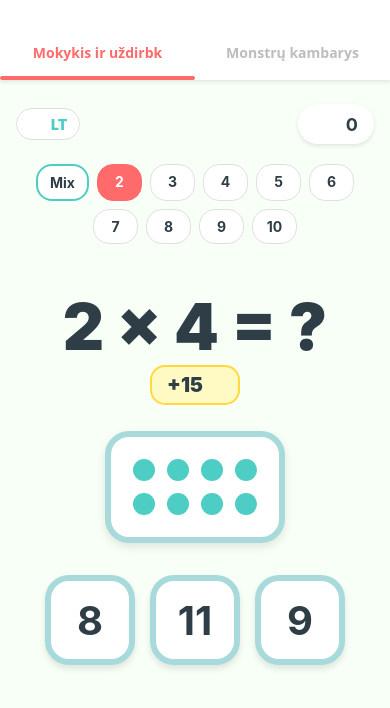
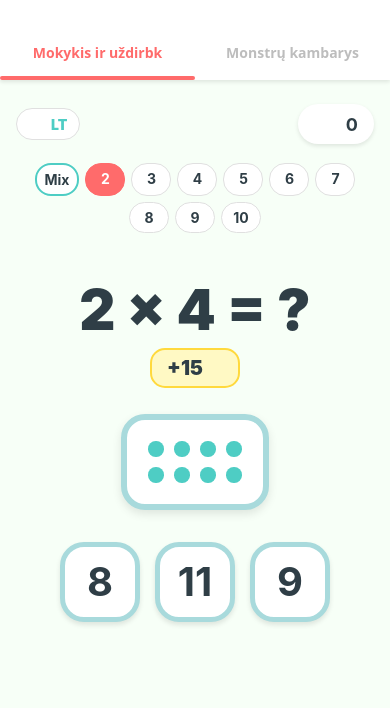
Before and after one commit to andriusgodeliauskas/app-multiplay, a React Native app: screen /Math in a window 390 px wide. Shown: the top 708 px of the page. Built offline with nearby package versions, Linux system fonts and the light colour scheme; some icons are missing.

Commit message:
UI Optimization: Reduce vertical height of all components to completely eliminate scroll on most screens

```diff
--- a/src/components/MathGrid.js
+++ b/src/components/MathGrid.js
@@ -11,15 +11,15 @@ export const MathGrid = ({ rows, cols }) => {
     // Dynamic dot size based on columns AND rows
     // Max width/height to keep it "not static/too tall"
     const maxGridWidth = Math.min(windowWidth - 60, 500);
-    const maxGridHeight = Math.min(windowHeight * 0.4, 400); // Max 40% of screen height
+    const maxGridHeight = Math.min(windowHeight * 0.25, 220); // Much smaller max height
 
     // Calculate cell size that fits both dimensions
-    const cellWidth = Math.floor(maxGridWidth / cols) - 4;
-    const cellHeight = Math.floor(maxGridHeight / rows) - 4;
+    const cellWidth = Math.floor(maxGridWidth / cols) - 2;
+    const cellHeight = Math.floor(maxGridHeight / rows) - 2;
 
-    // Choose the smaller one so it fits in both directions, but cap at 30px
-    const cellSize = Math.min(30, cellWidth, cellHeight);
-    const dotSize = cellSize * 0.75;
+    // Cap at 22px to keep it compact
+    const cellSize = Math.min(22, cellWidth, cellHeight);
+    const dotSize = cellSize * 0.7;
 
     return (
         <View style={styles.container}>
--- a/src/screens/MathScreen.js
+++ b/src/screens/MathScreen.js
@@ -233,15 +233,16 @@ const styles = StyleSheet.create({
     },
     levelButton: {
         backgroundColor: COLORS.white,
-        paddingHorizontal: 12,
-        paddingVertical: 8,
+        paddingHorizontal: 8,
+        paddingVertical: 6,
         borderRadius: RADIUS.md,
-        margin: 4,
-        minWidth: 45,
+        margin: 3,
+        minWidth: 40,
         alignItems: 'center',
         borderWidth: 1,
         borderColor: COLORS.border,
     },
+
     levelButtonActive: {
         backgroundColor: COLORS.primary,
         borderColor: COLORS.primary,
@@ -263,11 +264,12 @@ const styles = StyleSheet.create({
         marginVertical: SPACING.md,
     },
     problemText: {
-        fontSize: 64,
+        fontSize: 56, // Smaller
         fontWeight: '900',
         color: COLORS.text,
-        marginBottom: SPACING.xs,
+        marginBottom: 4,
     },
+
     rewardIndicator: {
         flexDirection: 'row',
         alignItems: 'center',
@@ -318,19 +320,20 @@ const styles = StyleSheet.create({
     },
     optionButton: {
         backgroundColor: COLORS.white,
-        width: windowWidth > 400 ? 120 : 90,
-        height: windowWidth > 400 ? 120 : 90,
+        width: windowWidth > 400 ? 100 : 80,
+        height: windowWidth > 400 ? 100 : 80,
         borderRadius: RADIUS.lg,
         justifyContent: 'center',
         alignItems: 'center',
-        borderWidth: 6,
+        borderWidth: 5,
         borderColor: COLORS.pastelBlue,
-        elevation: 6,
+        elevation: 5,
         shadowColor: "#000",
-        shadowOffset: { width: 0, height: 4 },
+        shadowOffset: { width: 0, height: 3 },
         shadowOpacity: 0.1,
-        shadowRadius: 6,
+        shadowRadius: 5,
     },
+
     correctButton: {
         borderColor: COLORS.correct,
         backgroundColor: '#E8F5E9',
```
